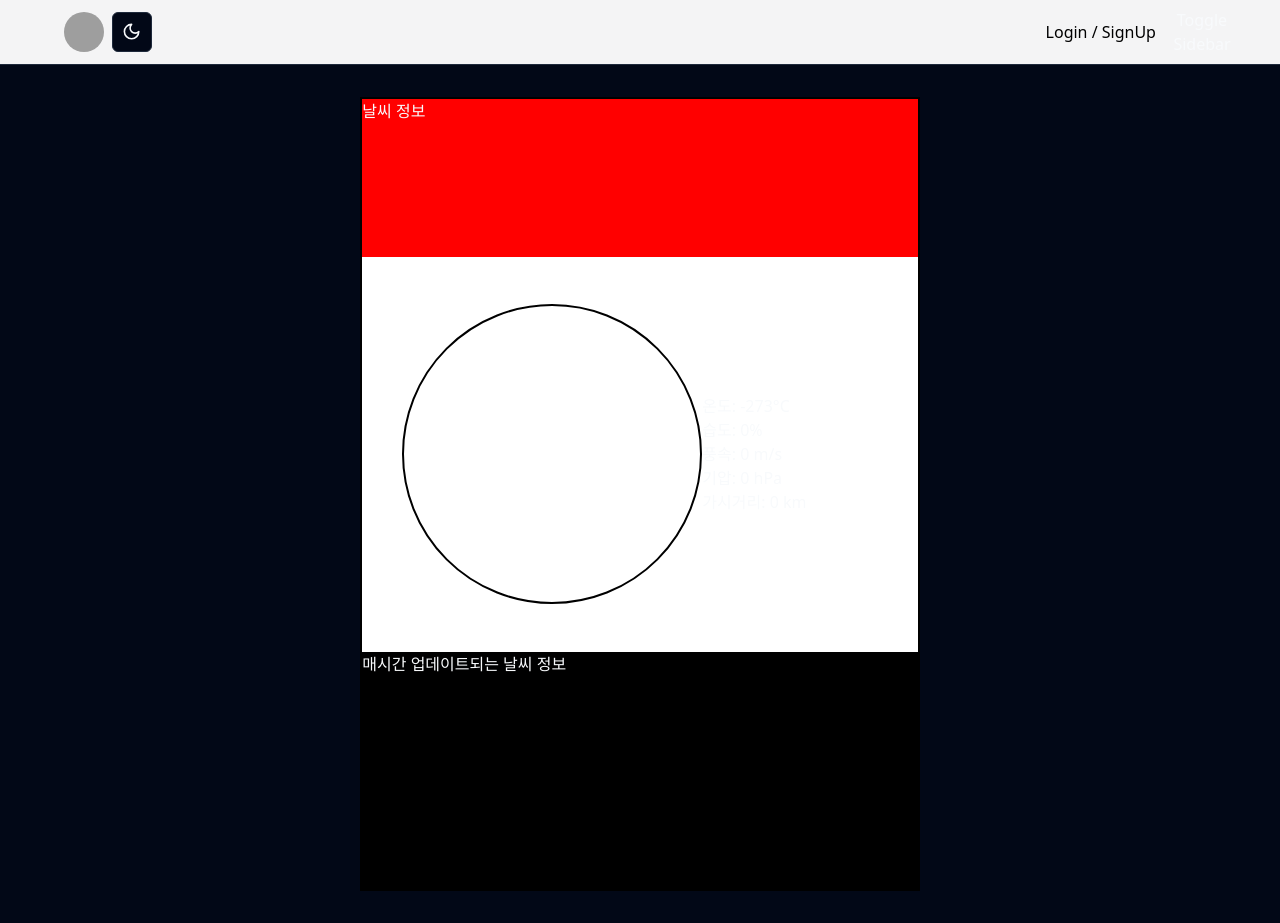
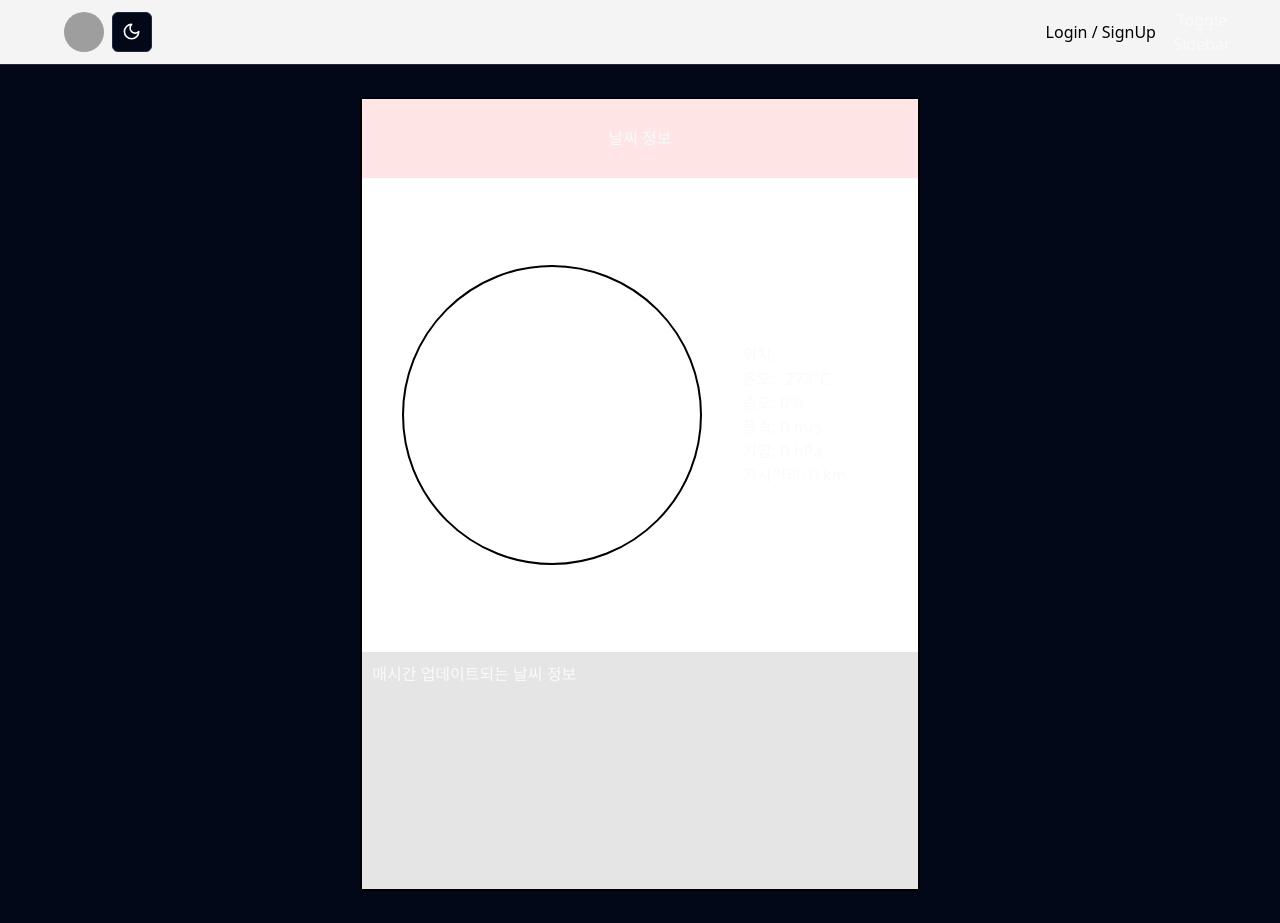
Before and after one commit to Wuid0801/CRUDify, a React (Vite) app: page / in a window 1280 px wide. Built offline with nearby package versions, Linux system fonts and the light colour scheme; no server answers; grey boxes are pictures that could not be loaded.

Commit message:
[style] 간단한 배치 수정

```diff
--- a/src/pages/board.styles.ts
+++ b/src/pages/board.styles.ts
@@ -16,7 +16,7 @@ export const WhiteSquare = styled.div`
   position: relative;
 `;
 
-export const CircleContaniner = styled.div`
+export const CircleContainer = styled.div`
   width: 300px;
   height: 300px;
   border-radius: 50%;
@@ -24,12 +24,12 @@ export const CircleContaniner = styled.div`
 `;
 
 export const WhiteSquareHeader = styled.header`
-  height: 20%;
-  background-color: red;
+  height: 10%;
+  background-color: rgba(255, 0, 0, 0.1);
 `;
 
 export const WhiteSquareBody = styled.div`
-  height: 50%;
+  height: 60%;
   display: flex;
   align-items: center;
   margin-left: 40px;
@@ -37,5 +37,20 @@ export const WhiteSquareBody = styled.div`
 
 export const WhiteSquareFooter = styled.footer`
   height: 30%;
-  background-color: black;
+  background-color: rgba(0, 0, 0, 0.1);
 `;
+
+export const InformationFooterContainer = styled.p`
+  padding: 10px;
+`;
+
+export const InformationContainer = styled.div`
+  margin-left: 40px;
+`
+
+export const InformationHeader = styled.div`
+  display: flex;
+  justify-content: center;
+  align-items: center;
+  height: 100%;
+`;
--- a/src/pages/test.tsx
+++ b/src/pages/test.tsx
@@ -1,12 +1,15 @@
 import React, { useEffect, useState } from "react";
 import axios from "axios";
 import {
-  CircleContaniner,
+  CircleContainer,
   PageContainer,
   WhiteSquare,
   WhiteSquareBody,
   WhiteSquareFooter,
   WhiteSquareHeader,
+  InformationContainer,
+  InformationHeader,
+  InformationFooterContainer,
 } from "./board.styles";
 
 const city = "Seoul";
@@ -40,15 +43,25 @@ function Test() {
     const fetchWeatherData = async () => {
       try {
         const response = await axios.get(api);
-        console.log(response.data)
+        console.log(response.data);
 
         const initializedData = {
           name: response.data.name,
-          temp: Math.round(response.data.main.temp - 273.15), // 섭씨로 변환
+          main: {
+            temp: response.data.main.temp,
+            humidity: response.data.main.humidity,
+            pressure: response.data.main.pressure,
+          },
+          wind: {
+            speed: response.data.wind.speed,
+          },
+          visibility: response.data.visibility,
+          weather: [
+            {
               description: response.data.weather[0].description,
-          humidity: response.data.main.humidity,
-          windSpeed: (response.data.wind.speed * 3.6).toFixed(2), // m/s를 km/h로 변환
-          pressure: response.data.main.pressure,
+              icon: response.data.weather[0].icon,
+            },
+          ],
         };
         setWeatherData(initializedData);
         setLoading(false);
@@ -74,26 +87,31 @@ function Test() {
       <PageContainer>
         <WhiteSquare>
           <WhiteSquareHeader>
-            <h1>날씨 정보</h1>
+            <InformationHeader>날씨 정보</InformationHeader>
           </WhiteSquareHeader>
           <WhiteSquareBody>
-            <CircleContaniner />
-            {weatherData && weatherData.main && weatherData.wind ? (
-              <div>
-                <p>온도: {Math.round(weatherData.main.temp - 273.15)}°C</p>{" "}
+            <CircleContainer />
+            <InformationContainer>
+              {weatherData && weatherData.main ? (
+                <>
+                  <p>위치: {weatherData.name}</p>
+                  <p>
+                    온도: {Math.round(weatherData.main.temp - 273.15)}°C
+                  </p>{" "}
                   {/* 섭씨로 변환 */}
                   <p>습도: {weatherData.main.humidity}%</p>
                   <p>풍속: {weatherData.wind.speed} m/s</p>
                   <p>기압: {weatherData.main.pressure} hPa</p>
                   <p>가시거리: {weatherData.visibility / 1000} km</p>{" "}
                   {/* 가시거리 km로 변환 */}
-              </div>
+                </>
               ) : (
                 <p>Loading weather data...</p>
               )}
+            </InformationContainer>
           </WhiteSquareBody>
           <WhiteSquareFooter>
-            <p>매시간 업데이트되는 날씨 정보</p>
+            <InformationFooterContainer>매시간 업데이트되는 날씨 정보</InformationFooterContainer>
           </WhiteSquareFooter>
         </WhiteSquare>
       </PageContainer>
```
Lines whose indentation alone changed are shown as unchanged.
